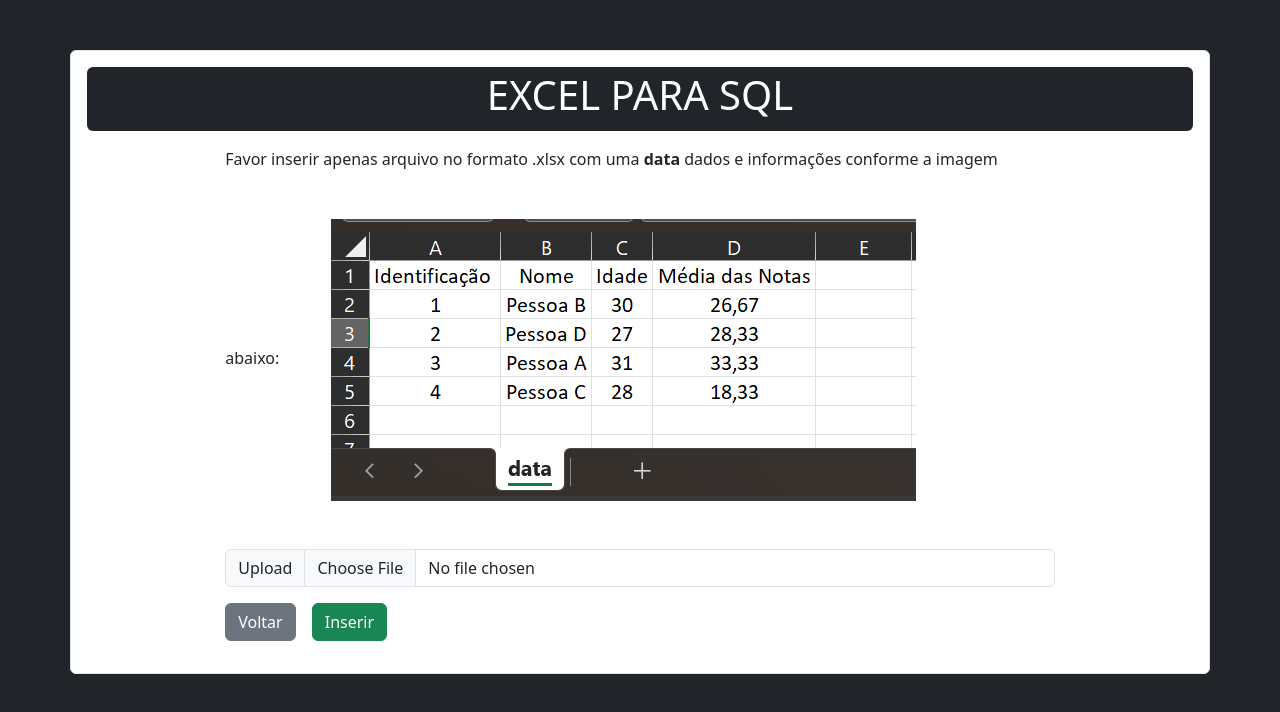
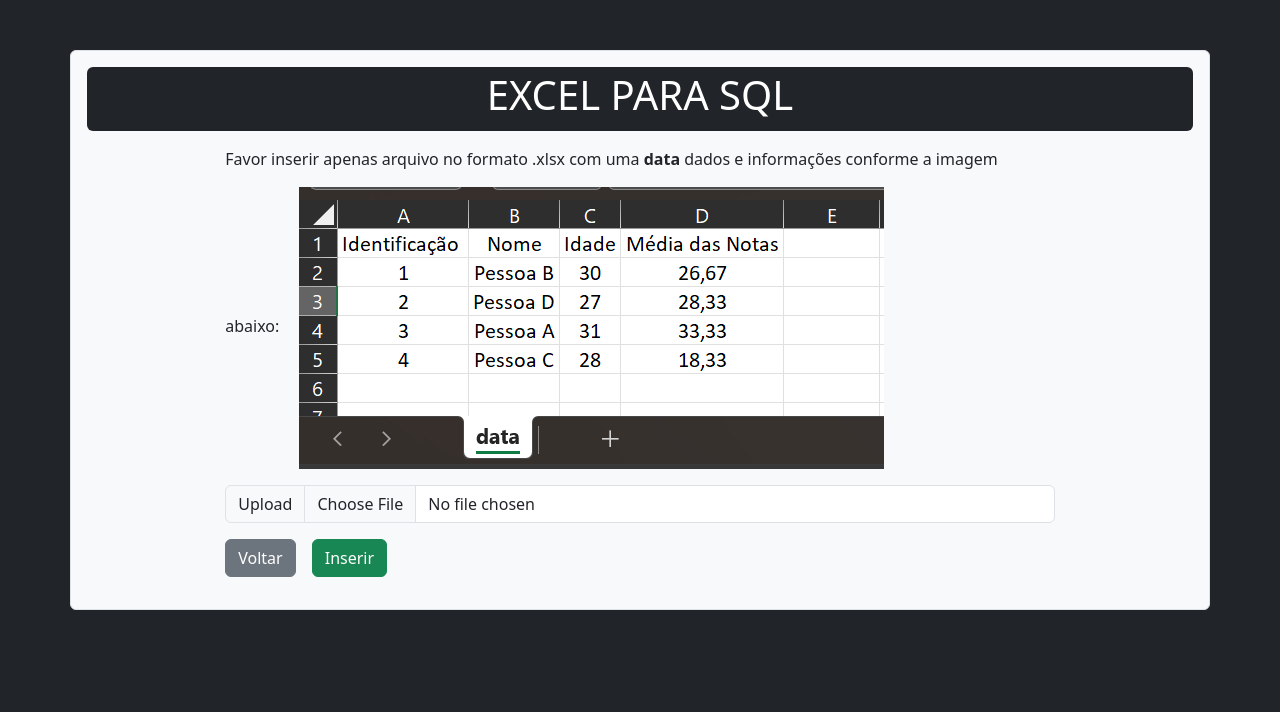
Before and after one commit to BrunoMedeiros14/PersistExcelToSql, an Angular app in the folder frontend/: page /sheet in a window 1280 px wide. Shown: the top 712 px of the page. Built offline with nearby package versions, Linux system fonts and the light colour scheme.

Commit message:
feat(front-end): add boiler plate

```diff
--- a/frontend/src/app/app.component.html
+++ b/frontend/src/app/app.component.html
@@ -1,4 +1,4 @@
-<div class="container mt-10 border rounded bg-white p-3">
+<div class="container mt-10 border rounded bg-light p-3">
   <div class="text-center bg-dark text-white rounded p-1 mb-3">
     <h1>EXCEL PARA SQL</h1>
   </div>
--- a/frontend/src/app/tasks/insert-sheet/insert-sheet.component.html
+++ b/frontend/src/app/tasks/insert-sheet/insert-sheet.component.html
@@ -2,7 +2,7 @@
   Favor inserir apenas arquivo no formato .xlsx com uma
   <strong>data</strong> dados e informações conforme a imagem abaixo:
 
-  <img [src]="imagePath" alt="exemplo" class="w-100s p-5" />
+  <img [src]="imagePath" alt="exemplo" class="img-fluid p-3" />
   <div class="input-group mb-3">
     <label class="input-group-text" for="upButton">Upload</label>
     <input
--- a/frontend/src/app/tasks/list/list.component.html
+++ b/frontend/src/app/tasks/list/list.component.html
@@ -1,4 +1,4 @@
-<div class="d-flex flex-row-reverse mb-3 gap-3">
+<div class="d-flex flex-wrap flex-row-reverse mb-3 gap-3">
   <button type="button" class="btn btn-success" [routerLink]="['/sheet']">
     Adicionar planilha
   </button>
@@ -18,7 +18,7 @@
       <th>Média</th>
     </tr>
   </thead>
-  <tbody>
+  <tbody *ngIf="participants.length > 0; else onLoad">
     <tr *ngFor="let partcipant of participants">
       <td>{{ partcipant.identification }}</td>
       <td>{{ partcipant.name }}</td>
@@ -26,4 +26,15 @@
       <td>{{ partcipant.average }}</td>
     </tr>
   </tbody>
+
+  <ng-template #onLoad>
+    <tbody>
+      <Tr class="placeholder-glow">
+        <td><span class="placeholder container"></span></td>
+        <td><span class="placeholder container"></span></td>
+        <td><span class="placeholder container"></span></td>
+        <td><span class="placeholder container"></span></td>
+      </Tr>
+    </tbody>
+  </ng-template>
 </table>
```
